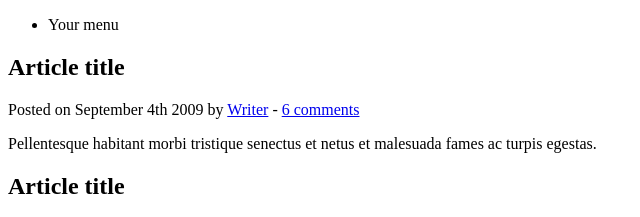
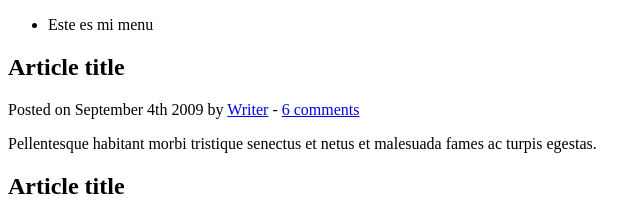
Before and after one commit to jsreyesn/labs, a plain HTML site: page index.html in a window 1280 px wide. Shown: the top 217 px of the page, 0-640 px from the left. Drawn offline with Linux system fonts and the light colour scheme.

Commit message:
Se cambia el titulo

```diff
--- a/index.html
+++ b/index.html
@@ -12,7 +12,7 @@
 	<header>
 		<nav>
 			<ul>
-				<li>Your menu</li>
+				<li>Este es mi menu</li>
 			</ul>
 		</nav>
 	</header>
```
